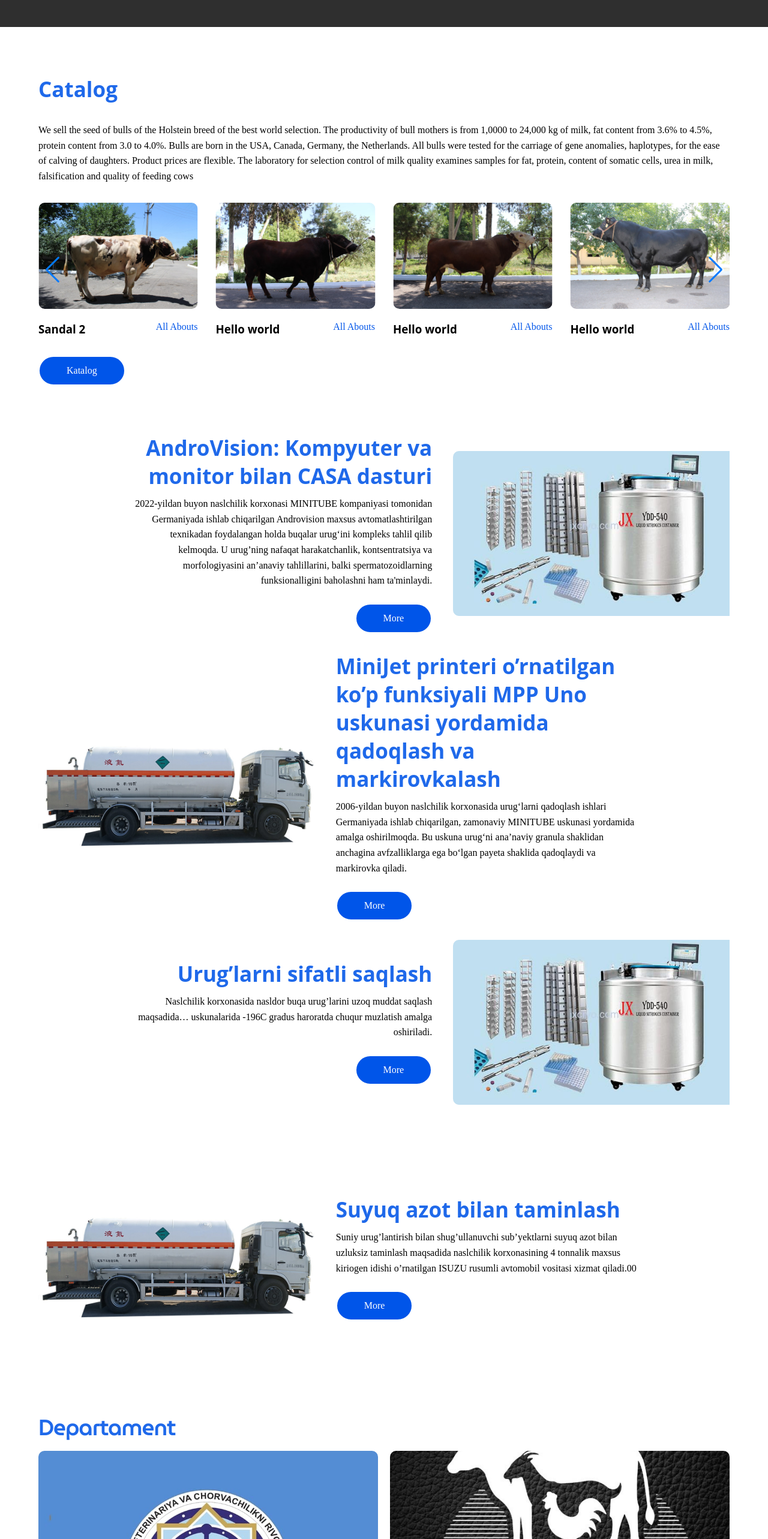
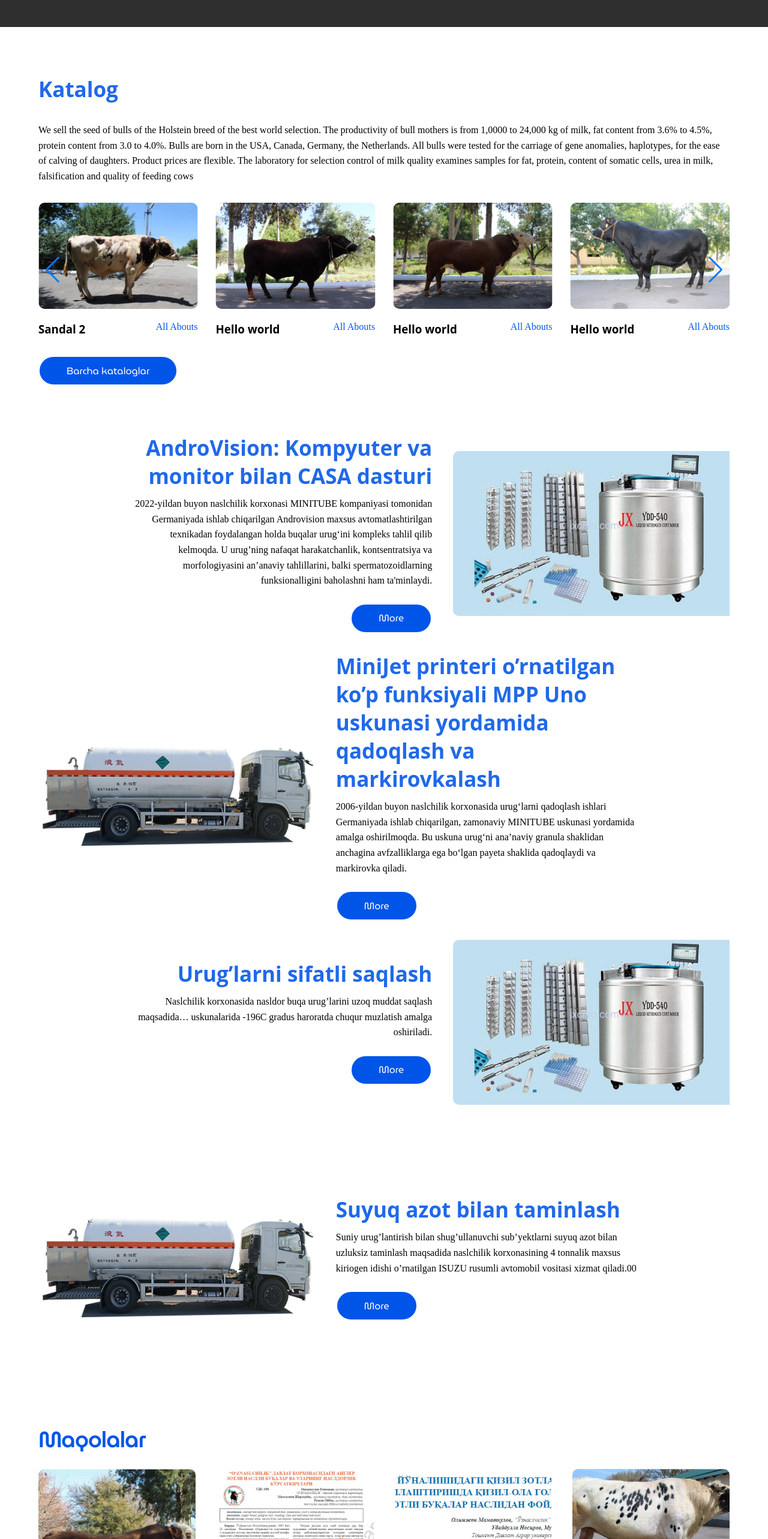
Before and after one commit to ValisherBotirov/Uz-nasilchilik, a Vue app: page / in a window 1280 px wide. Shown: the part 820-3386 px from the top of the page at 60% size. Built offline with nearby package versions, Linux system fonts and the light colour scheme; grey boxes are pictures that could not be loaded.

Commit message:
add news section for home page

```diff
--- a/src/views/HomeView.vue
+++ b/src/views/HomeView.vue
@@ -14,7 +14,7 @@
   <!-- bannerdan keyingi section -->
   <!-- catalog section start -->
   <section class="catalog_section ">
-    <h3 class="left-side laboratory-services chess__row__info-container__title">Catalog</h3>
+    <h3 class="left-side laboratory-services chess__row__info-container__title">Katalog</h3>
     <p class="catalog_section-paragraph">
       We sell the seed of bulls of the Holstein breed of the best world selection. The productivity of bull mothers is
       from 1,0000 to 24,000 kg of milk, fat content from 3.6% to 4.5%, protein content from 3.0 to 4.0%. Bulls are born
@@ -71,7 +71,7 @@
     <router-link
       class="rounded-button blue laboratory-services chess__row__info-container__more"
       :to="{name:'catolog'}"
-      >Katalog</router-link>
+      >Barcha kataloglar</router-link>
   </section>
   <!-- catalog section end -->
   <section class="dark laboratory-services chess container">
@@ -166,15 +166,9 @@
       </div>
     </div>
   </section>
-  <section class="departament">
-    <h3 class="dep-title">Departament</h3>
-    <div class="departament-group">
-      <div class="dep-item"><img :src="dep1" alt="Departament" class="departament-img"/></div>
-      <div class="dep-item"><img :src="dep2" alt="Departament" class="departament-img"/></div>
-    </div>
-  </section>
+
   <div class="blog">
-    <h1 class="blog__title">News</h1>
+    <h1 class="blog__title"><router-link to="/news" class="blog__title">Maqolalar</router-link></h1>
 
     <div class="blog-cell">
       <div class="blog-card" v-for="item,index in data" :key="index">
@@ -189,6 +183,13 @@
       </div>
     </div>
   </div>
+  <section class="departament">
+    <h3 class="dep-title">Departament</h3>
+    <div class="departament-group">
+      <div class="dep-item"><img :src="dep1" alt="Departament" class="departament-img"/></div>
+      <div class="dep-item"><img :src="dep2" alt="Departament" class="departament-img"/></div>
+    </div>
+  </section>
 </template>
 
 <script>
@@ -306,6 +307,8 @@ export default {
 </script>
 
 <style scoped>
+
+
 .home.usp {
   margin-bottom: 30px;
   position: relative;
@@ -518,6 +521,7 @@ span {
 .rounded-button.blue {
   background-color: #0055e9;
   color: #fff;
+  font-family: "Museo Bold";
 }
 .rounded-button.blue:hover{
   background-color: #fff;
@@ -572,8 +576,11 @@ a{
 
   }
   .blog__title{
+    font-size: 35px;
+    font-family: "Museo Bold";
     color: #0055e9;
-    font-size: 35px;
+    text-decoration: none;
+
   }
   .blog-cell{
     display: grid;
--- a/src/views/NewsView.vue
+++ b/src/views/NewsView.vue
@@ -1,6 +1,6 @@
 <template>
   <div class="blog">
-    <h1 class="blog__title">News</h1>
+    <h1 class="blog__title">Maqolalar</h1>
 
     <div class="blog-cell">
       <div class="blog-card" v-for="item,index in data" :key="index">
```
